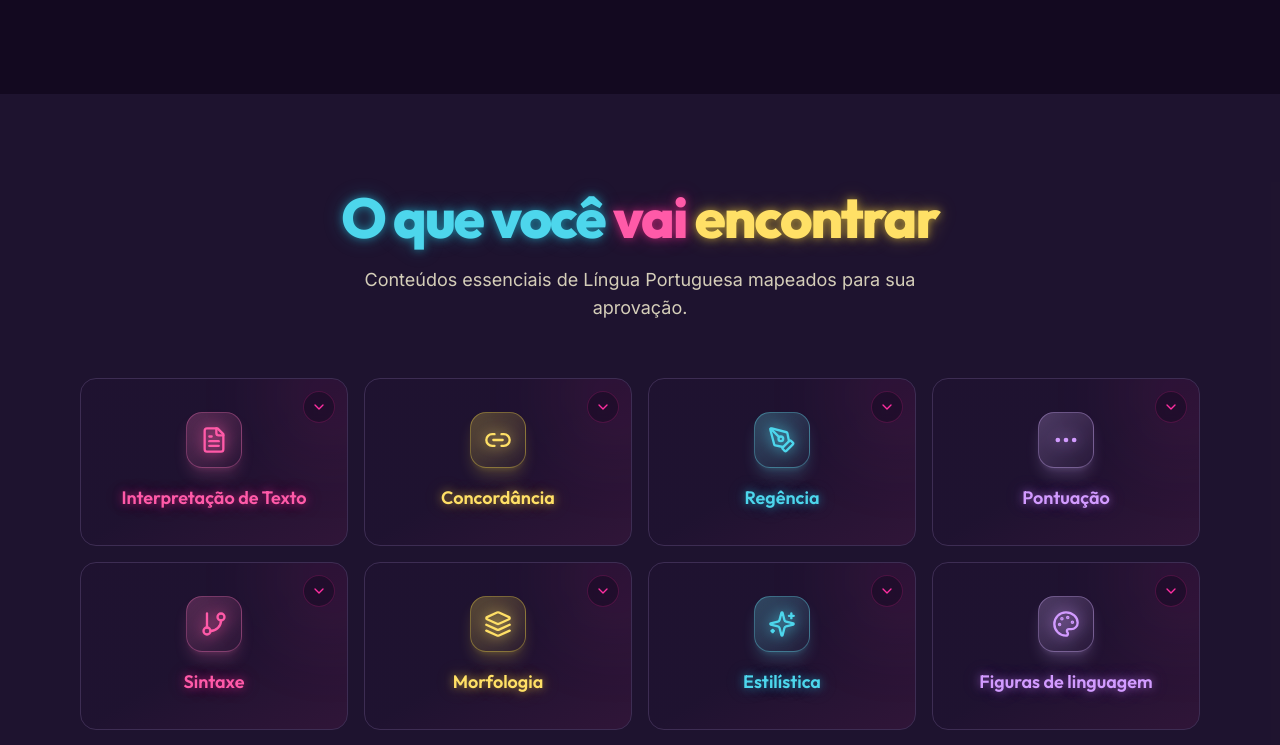
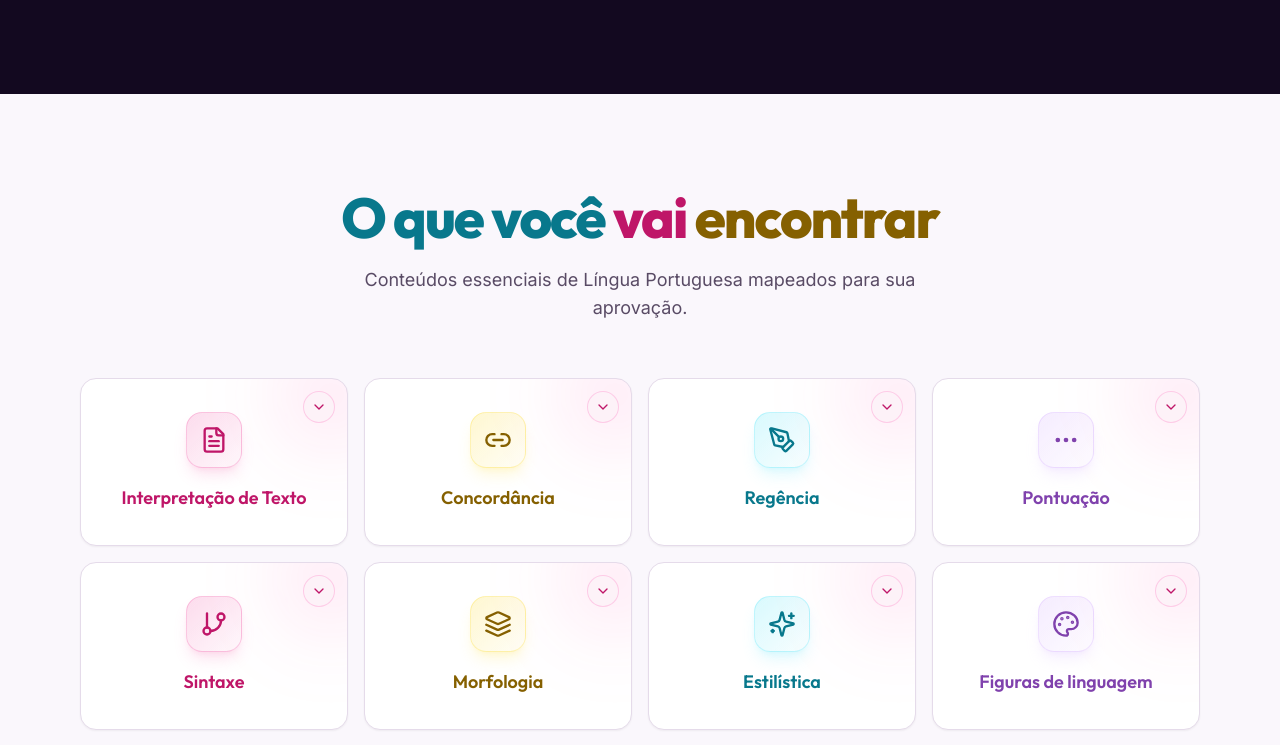
Before and after one commit to jnxaceleradora/comunidademagaiao, a React (Vite) app: page / in a window 1280 px wide. Shown: the part 2867-3612 px from the top of the page. Built offline with nearby package versions, Linux system fonts and the light colour scheme; the HTML template or start-up script is replaced by a standard one.

Commit message:
Aplica tema claro na secao de conteudos

```diff
--- a/src/components/ContentsSection.tsx
+++ b/src/components/ContentsSection.tsx
@@ -111,19 +111,19 @@ const topics = [
 
 const columnStyles = [
   {
-    neon: "text-neon-pink",
+    neon: "text-[#bf1668]",
     iconBox: "border-pink-400/35 from-pink-400/25 to-pink-400/5 shadow-pink-400/20 group-hover:border-pink-300/55 group-hover:shadow-pink-400/30",
   },
   {
-    neon: "text-neon-yellow",
+    neon: "text-[#856000]",
     iconBox: "border-yellow-300/35 from-yellow-300/25 to-yellow-300/5 shadow-yellow-300/20 group-hover:border-yellow-200/55 group-hover:shadow-yellow-300/30",
   },
   {
-    neon: "text-neon-cyan",
+    neon: "text-[#08788c]",
     iconBox: "border-cyan-300/35 from-cyan-300/25 to-cyan-300/5 shadow-cyan-300/20 group-hover:border-cyan-200/55 group-hover:shadow-cyan-300/30",
   },
   {
-    neon: "text-neon-lilac",
+    neon: "text-[#8042ad]",
     iconBox: "border-purple-300/35 from-purple-300/25 to-purple-300/5 shadow-purple-300/20 group-hover:border-purple-200/55 group-hover:shadow-purple-300/30",
   },
 ];
@@ -132,7 +132,7 @@ const ContentsSection = () => {
   const [activeTopic, setActiveTopic] = useState<string | null>(null);
 
   return (
-    <section id="conteudo" className="section-padding bg-muted/50">
+    <section id="conteudo" className="section-padding bg-[#faf7fc] text-[#281a36]">
       <div className="container-narrow">
         <motion.div
           initial={{ opacity: 0, y: 20 }}
@@ -142,11 +142,11 @@ const ContentsSection = () => {
           className="text-center mb-14"
         >
           <h2 className="section-title">
-            <span className="text-neon-cyan">O que você</span>{" "}
-            <span className="text-neon-pink">vai</span>{" "}
-            <span className="text-neon-yellow">encontrar</span>
+            <span className="text-[#08788c]">O que você</span>{" "}
+            <span className="text-[#bf1668]">vai</span>{" "}
+            <span className="text-[#856000]">encontrar</span>
           </h2>
-          <p className="text-muted-foreground text-lg max-w-xl mx-auto">
+          <p className="text-[#594b65] text-lg max-w-xl mx-auto">
             Conteúdos essenciais de Língua Portuguesa mapeados para sua aprovação.
           </p>
         </motion.div>
@@ -166,15 +166,15 @@ const ContentsSection = () => {
                 onClick={() => topic.subtopics && setActiveTopic(activeTopic === topic.name ? null : topic.name)}
                 aria-expanded={topic.subtopics ? activeTopic === topic.name : undefined}
                 aria-controls={topic.subtopics ? `subtopics-${i}` : undefined}
-                className={`group relative min-h-[140px] w-full overflow-hidden rounded-2xl border bg-gradient-to-br from-card via-card to-primary/[0.08] p-3 text-center transition-all duration-300 sm:min-h-[168px] sm:p-5 ${
+                className={`group relative min-h-[140px] w-full overflow-hidden rounded-2xl border bg-white shadow-sm p-3 text-center transition-all duration-300 sm:min-h-[168px] sm:p-5 ${
                   topic.subtopics
                     ? "cursor-pointer hover:-translate-y-1 hover:border-primary/50 hover:shadow-xl hover:shadow-primary/15"
-                    : "cursor-default border-border"
-                } ${activeTopic === topic.name ? "border-primary/60 shadow-lg shadow-primary/10" : "border-border"}`}
+                    : "cursor-default border-[#e5dbea]"
+                } ${activeTopic === topic.name ? "border-primary/60 shadow-lg shadow-primary/10" : "border-[#e5dbea]"}`}
               >
                 <div className="pointer-events-none absolute -right-10 -top-10 h-28 w-28 rounded-full bg-primary/10 blur-2xl transition-colors group-hover:bg-primary/20" />
                 {topic.subtopics && (
-                  <span className="absolute right-2 top-2 flex h-7 w-7 items-center justify-center rounded-full border border-primary/20 bg-background/45 text-primary backdrop-blur-sm transition-colors group-hover:bg-primary/15 sm:right-3 sm:top-3 sm:h-8 sm:w-8">
+                  <span className="absolute right-2 top-2 flex h-7 w-7 items-center justify-center rounded-full border border-primary/20 bg-pink-50 text-[#bf1668] transition-colors group-hover:bg-primary/15 sm:right-3 sm:top-3 sm:h-8 sm:w-8">
                     <ChevronDown
                       className={`h-4 w-4 transition-transform duration-300 ${
                         activeTopic === topic.name ? "rotate-180" : ""
@@ -183,7 +183,7 @@ const ContentsSection = () => {
                   </span>
                 )}
                 <div className={`relative mx-auto mb-3 flex h-12 w-12 items-center justify-center rounded-2xl border bg-gradient-to-br shadow-lg transition-all duration-300 group-hover:scale-105 sm:mb-4 sm:h-14 sm:w-14 ${columnStyle.iconBox}`}>
-                  <topic.icon className={`h-6 w-6 drop-shadow-[0_0_8px_currentColor] sm:h-7 sm:w-7 ${columnStyle.neon}`} />
+                  <topic.icon className={`h-6 w-6 sm:h-7 sm:w-7 ${columnStyle.neon}`} />
                 </div>
                 <span className={`relative inline-flex items-center font-heading text-sm font-semibold leading-snug sm:text-base md:text-lg ${columnStyle.neon}`}>
                   {topic.name}
@@ -200,14 +200,14 @@ const ContentsSection = () => {
                     transition={{ duration: 0.25 }}
                     className="col-span-2 overflow-hidden md:col-span-3 lg:col-span-4"
                   >
-                    <div className="mt-3 space-y-2 rounded-2xl border border-primary/30 bg-gradient-to-br from-card via-card to-primary/10 p-3 shadow-lg shadow-primary/5 sm:p-4">
+                    <div className="mt-3 space-y-2 rounded-2xl border border-primary/30 bg-white p-3 shadow-lg shadow-primary/5 sm:p-4">
                       {topic.subtopics.map((subtopic) => (
                         <div
                           key={subtopic}
-                          className="flex items-start gap-2 rounded-xl border border-border/80 bg-background/45 p-2.5 sm:gap-2.5 sm:p-3"
+                          className="flex items-start gap-2 rounded-xl border border-[#e5dbea] bg-[#faf7fc] p-2.5 sm:gap-2.5 sm:p-3"
                         >
-                          <CheckCircle2 className="mt-0.5 h-4 w-4 shrink-0 text-primary" />
-                          <span className="break-words text-xs font-medium leading-relaxed text-foreground/90 sm:text-sm">
+                          <CheckCircle2 className="mt-0.5 h-4 w-4 shrink-0 text-[#bf1668]" />
+                          <span className="break-words text-xs font-medium leading-relaxed text-[#594b65] sm:text-sm">
                             {subtopic}
                           </span>
                         </div>
```
